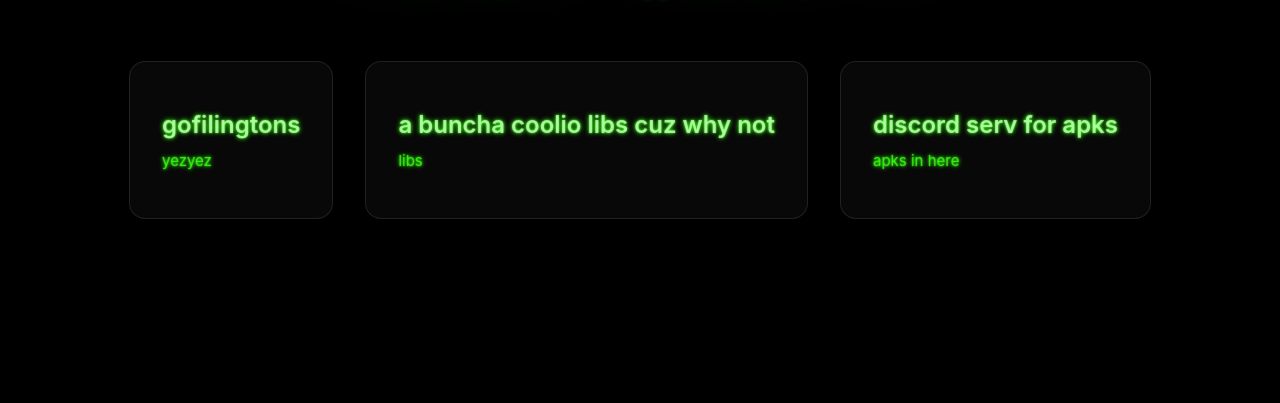
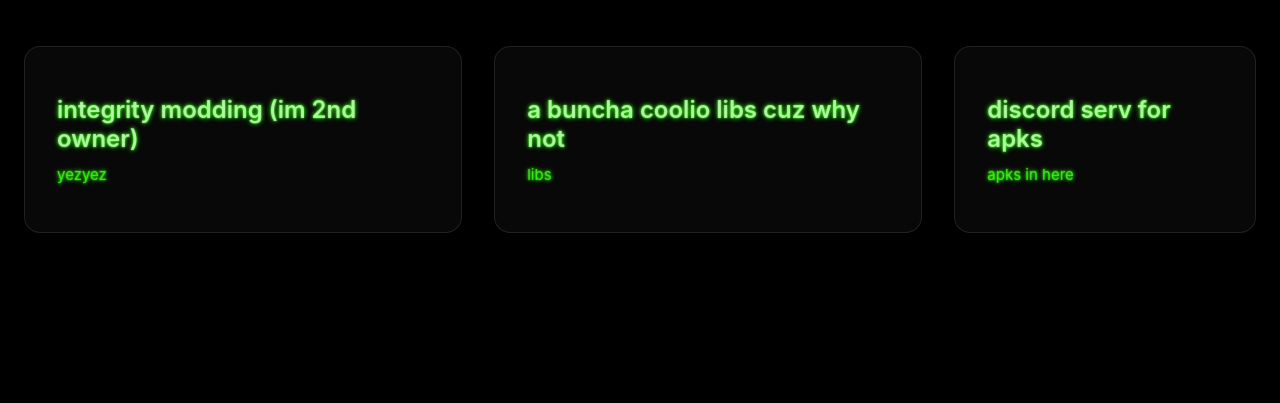
Before and after one commit to yallknowciv/smali-reborn, a plain HTML site: page index.html in a window 1280 px wide. Shown: the part 397-800 px from the top of the page. Drawn offline with Linux system fonts and the light colour scheme.

Commit message:
gtu9fijdx osdjcijxc

```diff
--- a/index.html
+++ b/index.html
@@ -184,8 +184,8 @@
         <p class="subtitle">https://discord.gg/Ef3aaaEQVj</p>
 
         <div class="navlinks">
-            <a href="https://gofile.io" class="downloadcard" gofile>
-                <h2>gofilingtons</h2>
+            <a href="https://discord.gg/en9jVu58uh" class="downloadcard" discord>
+                <h2>integrity modding (im 2nd owner)</h2>
                 <p>yezyez</p>
             </a>
 
```
